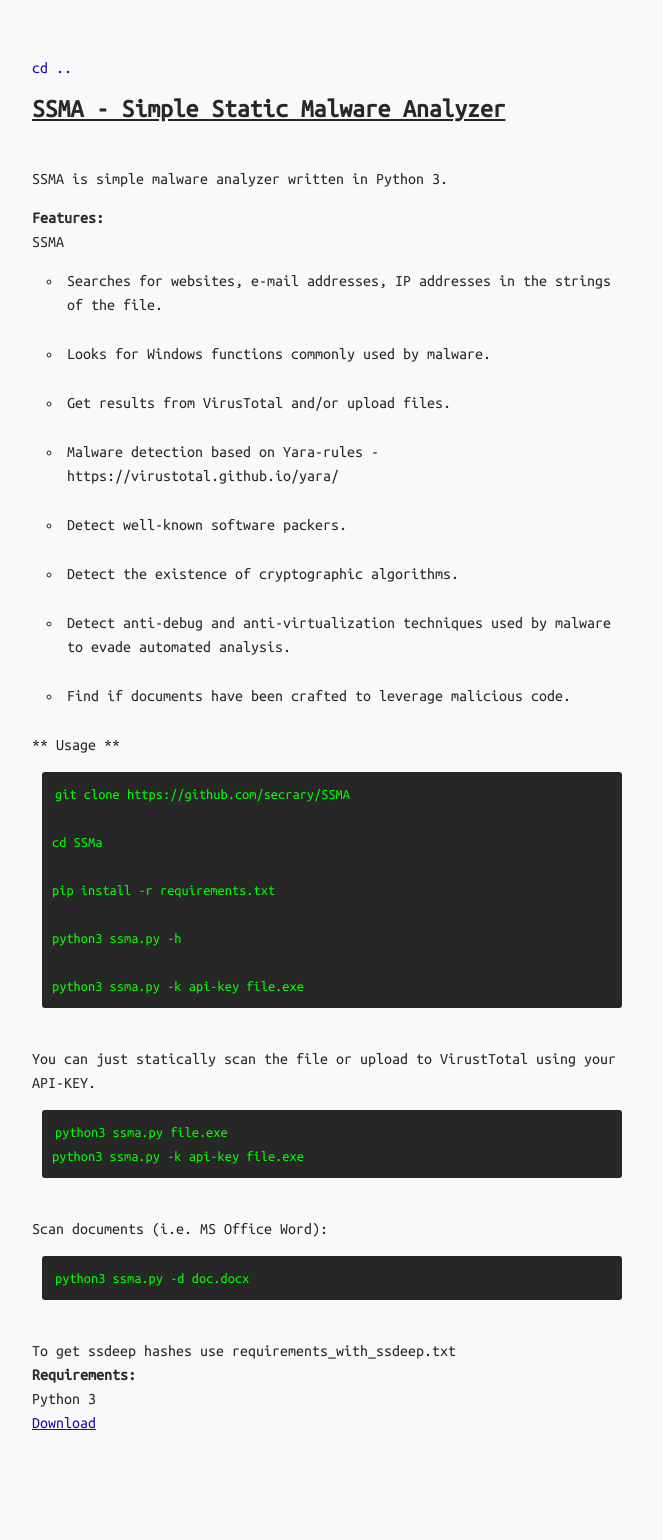
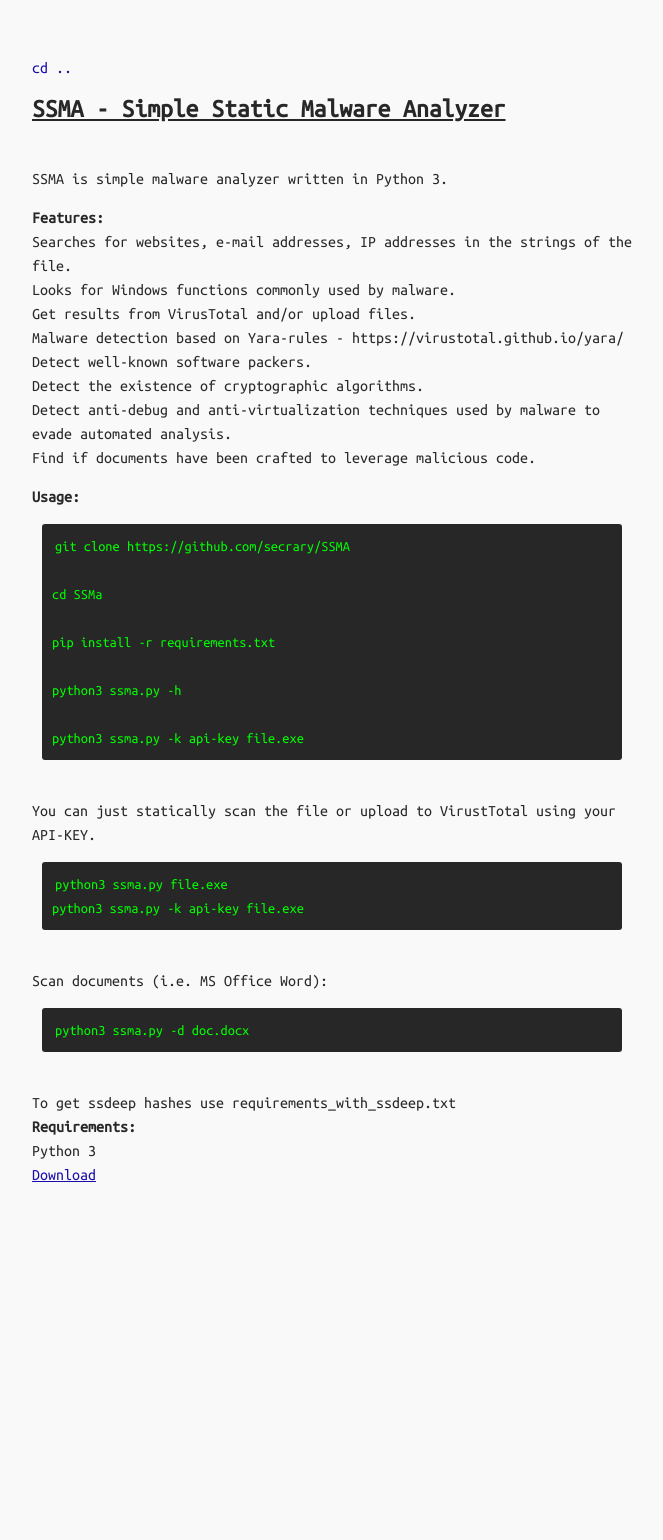
Before and after one commit to programdeveloper/secrary.github.io, a Jekyll site: the page built from _posts/2016-08-30-SSMA.md, in a window 1280 px wide. Shown: the whole page, without its empty margins (308-971 px from the left). Built offline with Jekyll 4.4.1, drawn with Linux system fonts in a browser that asks for light colours; after the commit the page ends 1292 px from its top, so only the background shows below that.

Commit message:
Update 2016-08-30-SSMA.md

```diff
--- a/_posts/2016-08-30-SSMA.md
+++ b/_posts/2016-08-30-SSMA.md
@@ -6,25 +6,17 @@
 SSMA is simple malware analyzer written in Python 3. <br>
 
 **Features:** <br>
-SSMA<br>
-* Searches for websites, e-mail addresses, IP addresses in the strings of the file.  <br>
-
-* Looks for Windows functions commonly used by malware.  <br>
-
-* Get results from VirusTotal and/or upload files.  <br>
-
-* Malware detection based on Yara-rules - https://virustotal.github.io/yara/  <br>
-
-* Detect well-known software packers.  <br>
-
-* Detect the existence of cryptographic algorithms.  <br>
-
-* Detect anti-debug and anti-virtualization techniques used by malware to evade automated analysis.  <br>
-
-* Find if documents have been crafted to leverage malicious code.  <br>
+Searches for websites, e-mail addresses, IP addresses in the strings of the file.  <br>
+Looks for Windows functions commonly used by malware.  <br>
+Get results from VirusTotal and/or upload files.  <br>
+Malware detection based on Yara-rules - https://virustotal.github.io/yara/  <br>
+Detect well-known software packers.  <br>
+Detect the existence of cryptographic algorithms.  <br>
+Detect anti-debug and anti-virtualization techniques used by malware to evade automated analysis.  <br>
+Find if documents have been crafted to leverage malicious code.  <br>
 
 
-** Usage **  <br>
+**Usage:**  <br>
 {% highlight bash %}
 git clone https://github.com/secrary/SSMA
 
```
